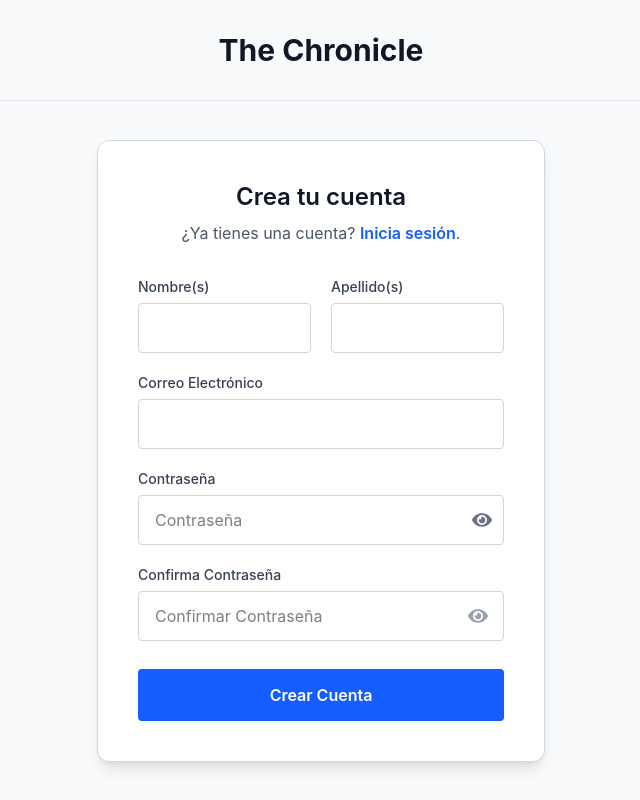
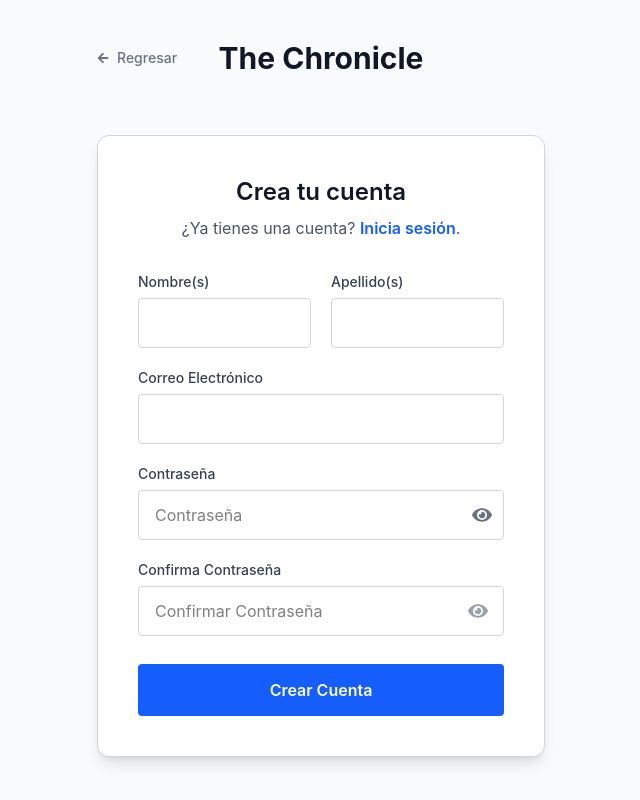
Before and after one commit to Yael-Ramos/Noticiero, a React (Vite) app: page /Noticiero/registro in a window 1280 px wide. Shown: the whole page, without its empty margins (319-959 px from the left). Built offline with nearby package versions, Linux system fonts and the light colour scheme.

Commit message:
feat:Integracion de boton para regreso a inicio y nombre usuario registrado

```diff
--- a/src/components/RegisterForm.tsx
+++ b/src/components/RegisterForm.tsx
@@ -1,8 +1,11 @@
-import { Link } from "react-router-dom";
+import { Link, useNavigate } from "react-router-dom";
 import React, { useState } from "react";
-import { FaEye, FaEyeSlash } from 'react-icons/fa'
+import { FaEye, FaEyeSlash, FaArrowLeft } from 'react-icons/fa'
 import { TbSettingsAutomation } from "react-icons/tb";
+import { useAuth } from "../hook/useAuth";
 export const RegisterForm = () => {
+  const navigate = useNavigate();
+  const { registrarUsuario } = useAuth();
 
   const [formData, setFormData] = useState({
 
@@ -42,14 +45,35 @@
 
     setTimeout(() => {
       setItsLoading(false);
-      alert("¡Registro exitoso! Preparando salto...");
+
+      const nuevoUsuario = {
+
+        usuario: Date.now(),
+        email: formData.email,
+        nombre: `${formData.firstName} ${formData.lastName}`,
+        password: formData.password
+      };
+
+      registrarUsuario(nuevoUsuario);
+
+      navigate('/')
     }, 2000)
   };
 
   return (
     <div className="bg-gray-50 min-h-screen flex flex-col font-sans">
-      <header className="w-full py-8 px-8 text-center border-b border-gray-200">
-        <h1 className="inline-block text-3xl font-bold text-gray-900">The Chronicle</h1>
+      <header className="w-full pt-10 pb-4 px-4">
+        <div className="max-w-md mx-auto relative flex justify-center items-center">
+          <Link
+            to="/"
+            className="absolute left-0 flex items-center gap-2 text-sm text-gray-500 hover:text-gray-900 transition-colors font-medium"
+          >
+            <FaArrowLeft size={12} /> Regresar
+          </Link>
+
+          <h1 className="text-3xl font-bold text-gray-900">The Chronicle</h1>
+
+        </div>
       </header>
 
       <main className="flex-grow flex items-center justify-center p-4 md:p-8">
--- a/src/components/login.tsx
+++ b/src/components/login.tsx
@@ -2,6 +2,8 @@
 import { useAuth } from '../hook/useAuth';
 import { NotificacionExito } from './loginsimulado';
 import { useNavigate } from 'react-router-dom';
+import { FaArrowLeft } from 'react-icons/fa';
+import { Link } from "react-router-dom";
 
 export const LoginForm = () => {
 
@@ -59,6 +61,15 @@
         {/* Panel Derecho (Formulario de Login) */}
         <section className="w-full lg:w-1/2 flex items-center justify-center p-8 lg:p-16 bg-white">
           <div className="w-full max-w-[440px]">
+
+            <header>
+              <Link
+                to="/"
+                className='inline-flex items-center gap-2 text-sm text-gray-500 hover:text-gray-900 transition-colors font-medim'
+              >
+                <FaArrowLeft size={12} /> Regresar
+              </Link>
+            </header>
 
             <div className="lg:hidden flex flex-col items-center mb-12">
               <span className="font-headline text-3xl font-bold text-gray-900 mb-8">
--- a/src/hook/useAuth.tsx
+++ b/src/hook/useAuth.tsx
@@ -14,6 +14,7 @@
     error: string;
     iniciarSesion: (email: string, password: string) => Promise<{ exito: boolean, usuario?: Usuario }>;
     cerrarSesion: () => void;
+    registrarUsuario: (nuevoUsuario: Usuario) => void;
 }
 
 const AuthContext = createContext<AuthContextType | undefined>(undefined);
@@ -60,9 +61,14 @@
         localStorage.removeItem('usuario_noticiero'); // Borramos la memoria del navegador
     };
 
+    const registrarUsuario = (nuevoUsuario: Usuario) => {
+        setUsuario(nuevoUsuario);
+        localStorage.setItem('usuario_noticiero', JSON.stringify(nuevoUsuario));
+    };
+
     return (
 
-        <AuthContext.Provider value={{usuario, cargando, error, iniciarSesion, cerrarSesion}}>
+        <AuthContext.Provider value={{usuario, cargando, error, iniciarSesion, cerrarSesion, registrarUsuario}}>
             {children}
         </AuthContext.Provider>
     );
```
